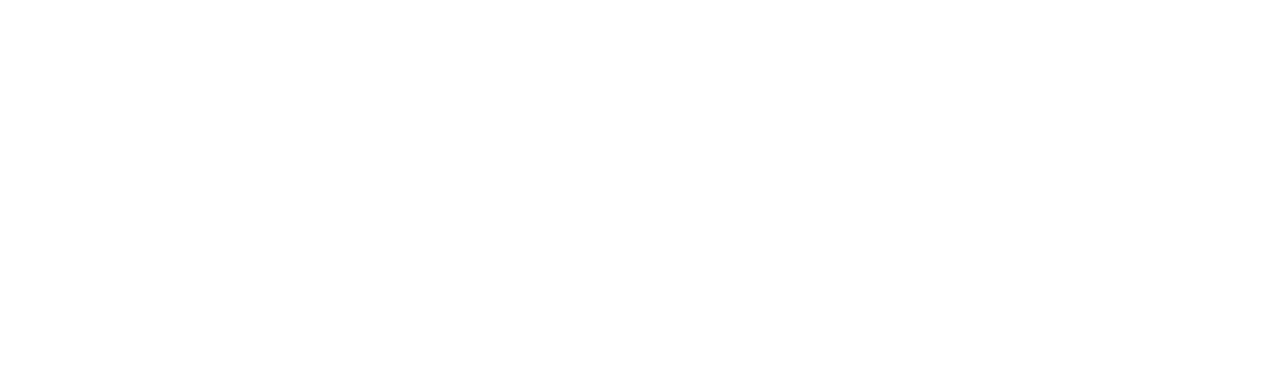
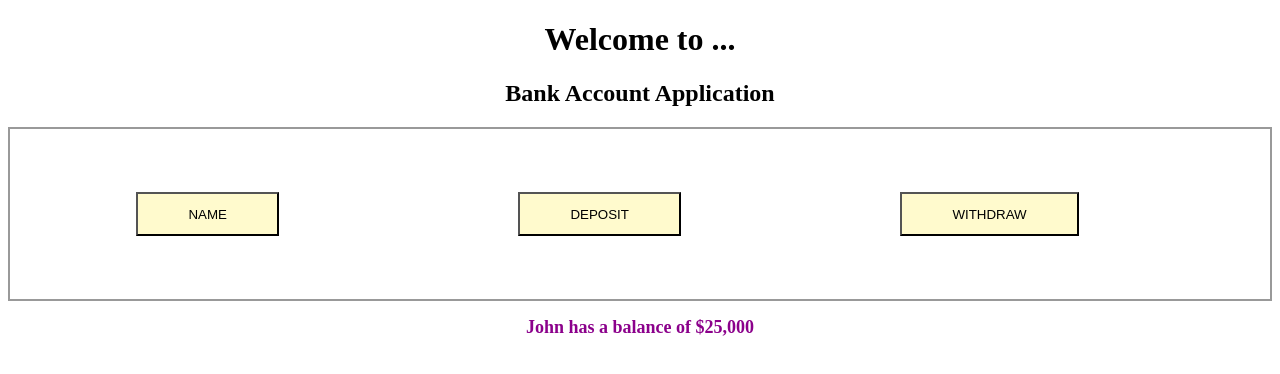
Before and after one commit to sfaverman/Javascript-Assignment-8-, a plain HTML site: page bankaccount/index.html in a window 1280 px wide. Drawn offline with Linux system fonts and the light colour scheme.

Commit message:
Completed Part 1 - Bank Account Application

```diff
--- a/bankaccount/index.html
+++ b/bankaccount/index.html
@@ -4,8 +4,51 @@
     <meta charset="UTF-8">
     <title>Assignment 8 - The Bank Account Application</title>
     <script src="js/script.js"></script>
+    <style>
+        * { box-sizing: border-box; }
+
+        h1,h2 { text-align: center}
+        ul {
+            border: solid 2px #999;
+            padding: 5% 0;
+        }
+        li {
+            list-style-type: none;
+            display: inline-block;
+            width: 30%;
+            padding-left: 10%;
+
+        }
+        button {
+            padding: 5% 20%;
+            background-color: lemonchiffon;
+            text-transform: uppercase;
+            text-align: center;
+        }
+        #display {
+            font-weight: bold;
+            color: darkmagenta;
+            font-size: 18px;
+            text-align: center;
+        }
+
+    </style>
 </head>
 <body>
+    <h1>Welcome to ...</h1>
+    <h2>Bank Account Application</h2>
+    <ul>
+        <li>
+            <button id="btnName">Name</button>
+        </li>
+        <li>
+            <button id="btnDeposit">Deposit</button>
+        </li>
+        <li>
+            <button id="btnWithdraw">Withdraw</button>
+        </li>
+    </ul>
+    <div id="display"></div>
 
 </body>
 </html>
--- a/bankaccount/js/script.js
+++ b/bankaccount/js/script.js
@@ -1 +1,30 @@
 /*eslint-env browser*/
+var $ = function (id) {
+    "use strict";
+    return window.document.getElementById(id);
+};
+
+var ownerName = "John", depositAmount ="$25,000", withdrawAmount;
+window.addEventListener("load", function () {
+    "use strict";
+
+    $("btnName").onclick = function() {
+        "use strict";
+        ownerName = window.prompt('Enter your name');
+        window.console.log(ownerName);
+    };
+    $("btnDeposit").onclick = function() {
+        "use strict";
+        depositAmount = window.prompt('Enter Deposit Amount','999.99');
+        window.console.log(depositAmount);
+
+    };
+    $("btnWithdraw").onclick = function() {
+        "use strict";
+        withdrawAmount = window.prompt('Enter Withdraw Amount','999.99');
+        window.console.log(withdrawAmount);
+    };
+
+    $("display").innerHTML = ownerName + " has a balance of "  + depositAmount;
+
+});
```
